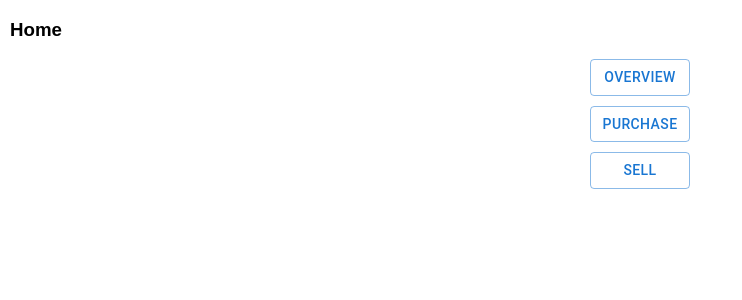
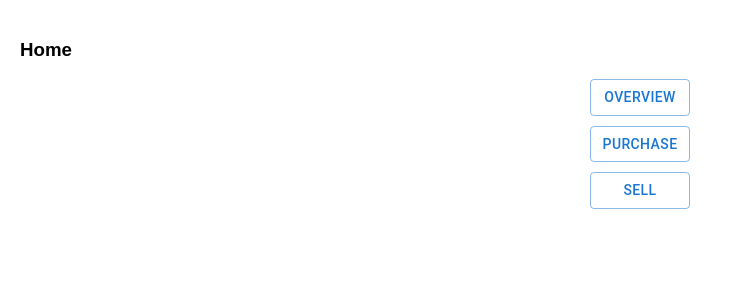
Before and after one commit to joshnice/investment_tracker, a React (Create React App) app: page / in a window 1280 px wide. Shown: the top 300 px of the page, without its empty margins (0-742 px from the left). Built offline with nearby package versions, Linux system fonts and the light colour scheme.

Commit message:
Added additional app padding

```diff
--- a/src/App.css
+++ b/src/App.css
@@ -1,3 +1,3 @@
 .App {
-    padding: 0px 10px;
+    padding: 20px;
 }
```
